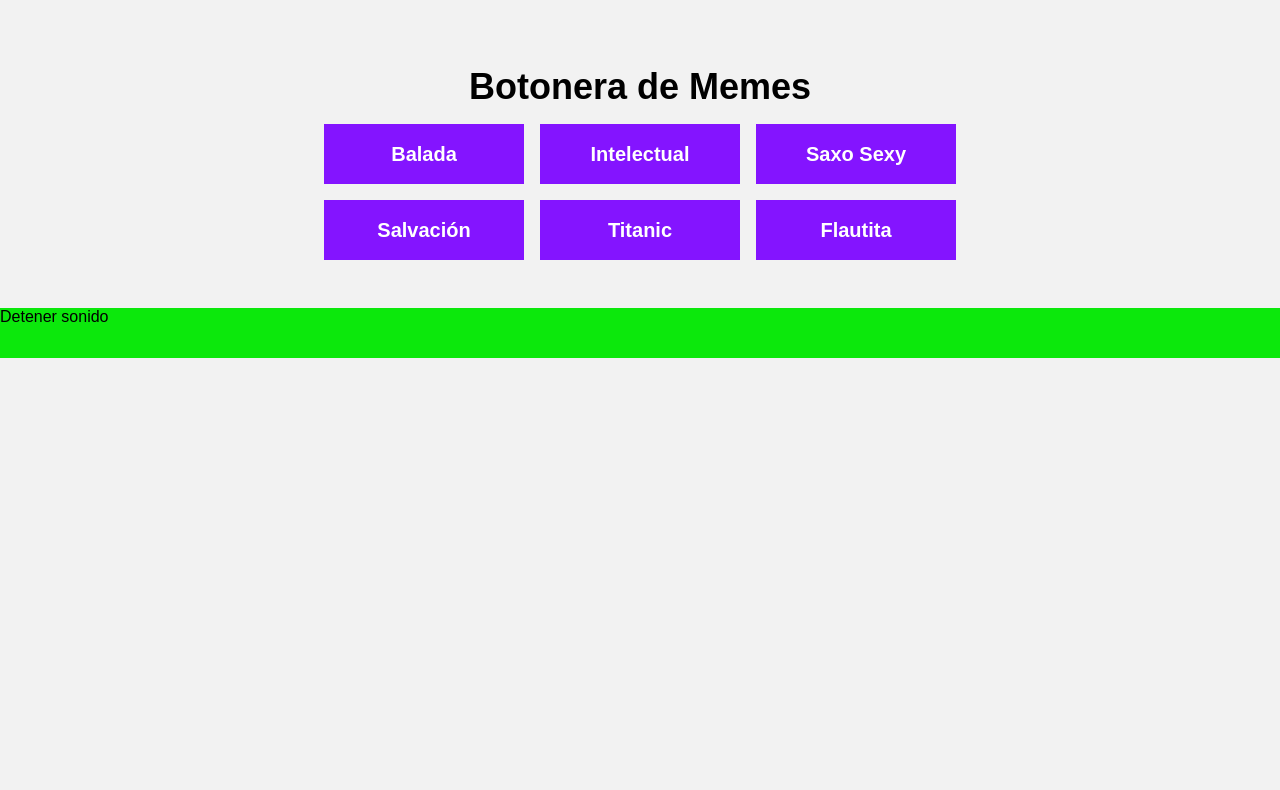
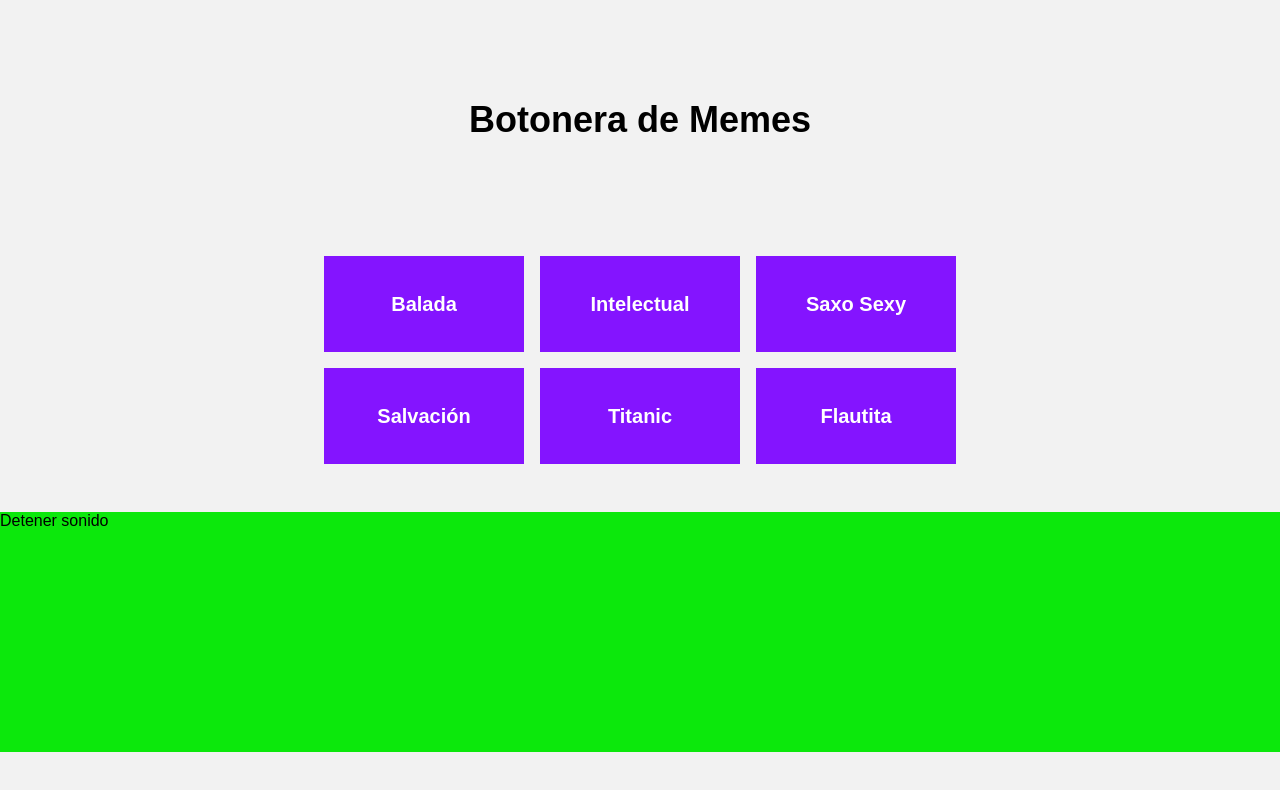
Before and after one commit to gonzarascon/gonzarascon.github.io, a plain HTML site: page botonera/index.html in a window 1280 px wide. Drawn offline with Linux system fonts and the light colour scheme; no server answers; a web font is replaced by a local one.

Commit message:
Deleted grid-rows

```diff
--- a/botonera/css/styles.css
+++ b/botonera/css/styles.css
@@ -19,7 +19,6 @@ body{
   width: 100vw;
   display: grid;
   grid-template-columns: repeat(4,1fr);
-  grid-template-rows: 50px [title-start]1fr[title-end button-start]4fr[button-end stop-start]50px[stop-end];
   grid-auto-rows: 15em;
   grid-gap: 1em;
 }
@@ -28,14 +27,12 @@ body{
   font-weight: 900;
   font-size: 2.25em;
   color: black;
-  grid-row: title-start/title-end;
 }
 
 .button-grid{
-  grid-row: button-start/button-end;
   display: grid;
   grid-gap: 1em;
-  grid-template-columns: repeat(auto-fit, minmax(200px, 1fr));
+  grid-template-columns: repeat(auto-fit, minmax(100px, 1fr));
   grid-auto-rows: 5em;
   margin-bottom: 2em;
 }
@@ -43,7 +40,6 @@ body{
 .stop-sounds{
   grid-column:1/5;
   background-color: #0CE80C;
-  grid-row: stop-start/stop-end;
 }
 
 .sound{
@@ -65,5 +61,8 @@ body{
 @media (min-width:995px){
   .button-grid{
     grid-auto-rows: auto;
+    grid-template-columns: repeat(auto-fit, minmax(200px, 1fr));
   }
+
+
 }
```
